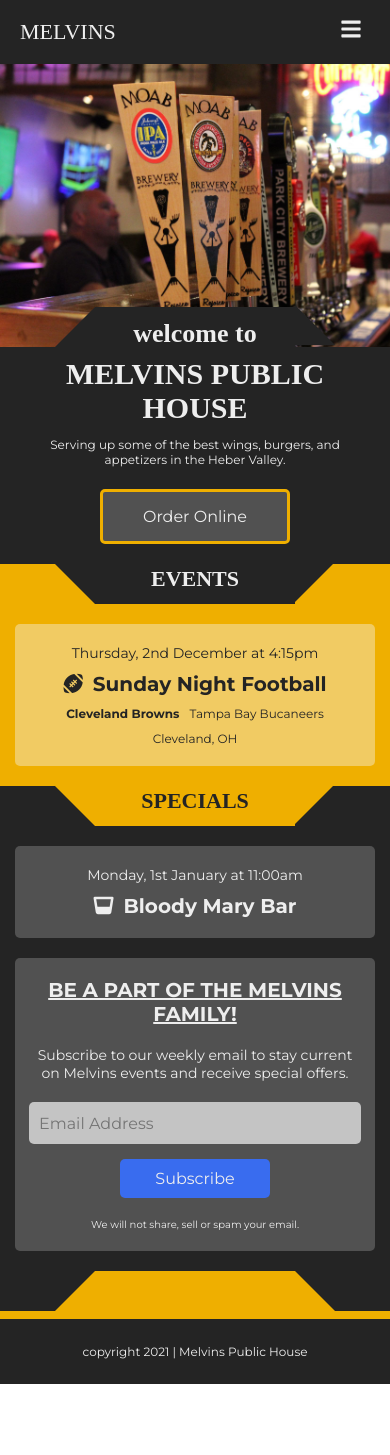
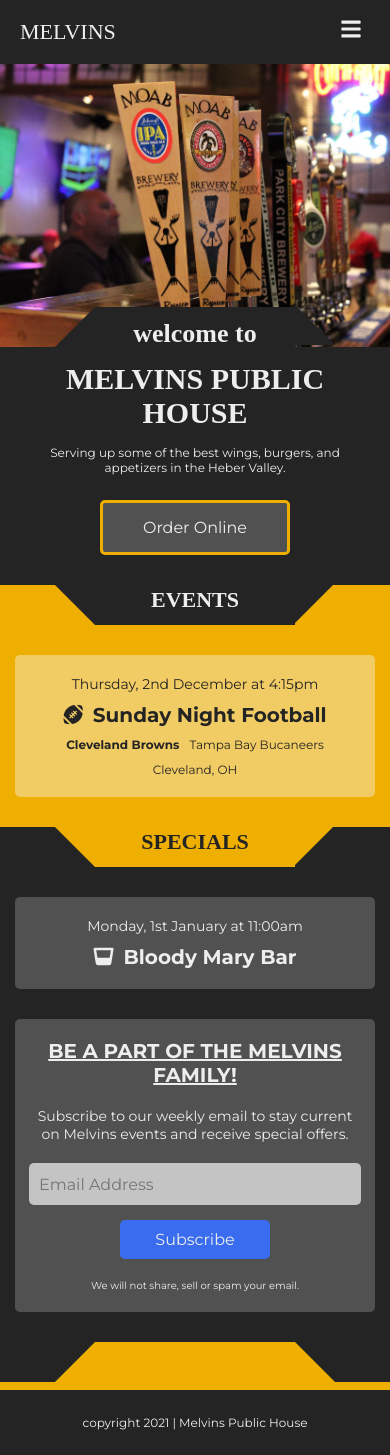
Before and after one commit to nvalline/melvins-public-house, a React (Create React App) app in the folder client/: page / in a window 390 px wide. Before the commit the page ends 1384 px from the top, so only its background shows below. Built offline with nearby package versions, Linux system fonts and the light colour scheme; a web font is replaced by a local one.

Commit message:
adjusted mobile spacing

```diff
--- a/client/src/components/events/_events.scss
+++ b/client/src/components/events/_events.scss
@@ -1,7 +1,7 @@
 .events-container {
 	background-color: $primary_yellow;
 	min-height: 15rem;
-	padding: 0 1.5rem 2rem 1.5rem;
+	padding: 0 1.5rem 3rem 1.5rem;
 	position: relative;
 
 	.events-default {
@@ -9,7 +9,7 @@
 		font-family: $secondary_font;
 		font-size: 2rem;
 		font-weight: 400;
-		margin: 4rem 0 0 0;
+		margin: 5rem 0 0 0;
 		text-align: center;
 	}
 
@@ -20,7 +20,7 @@
 		flex-direction: column;
 		align-items: center;
 		justify-content: center;
-		margin: 2rem auto 0;
+		margin: 3rem auto 0;
 		padding: 2rem;
 
 		.event-name-block {
--- a/client/src/components/form/_subscribe.scss
+++ b/client/src/components/form/_subscribe.scss
@@ -5,7 +5,7 @@
 	flex-direction: column;
 	align-items: center;
 	justify-content: center;
-	margin: 2rem auto;
+	margin: 3rem auto;
 	padding: 2rem;
 
 	.form-header {
--- a/client/src/components/specials/_specials.scss
+++ b/client/src/components/specials/_specials.scss
@@ -8,7 +8,7 @@
 		font-family: $secondary_font;
 		font-size: 2rem;
 		font-weight: 400;
-		margin: 4rem 0 0 0;
+		margin: 5rem 0 0 0;
 		text-align: center;
 	}
 
@@ -19,7 +19,7 @@
 		flex-direction: column;
 		align-items: center;
 		justify-content: center;
-		margin: 2rem auto 0;
+		margin: 3rem auto 0;
 		padding: 2rem;
 
 		.special-name-block {
--- a/client/src/components/subhero/_subhero.scss
+++ b/client/src/components/subhero/_subhero.scss
@@ -4,7 +4,7 @@
 	flex-direction: column;
 	align-items: center;
 	justify-content: center;
-	padding: 1rem 2rem 2rem 2rem;
+	padding: 1.5rem 2rem 3rem 2rem;
 
 	.subhero-title {
 		color: $primary_white;
@@ -19,7 +19,7 @@
 		color: $primary_white;
 		font-family: $secondary_font;
 		font-size: 1.2rem;
-		margin: 1.2rem 0;
+		margin: 1.5rem 0;
 		text-align: center;
 	}
 }
```
